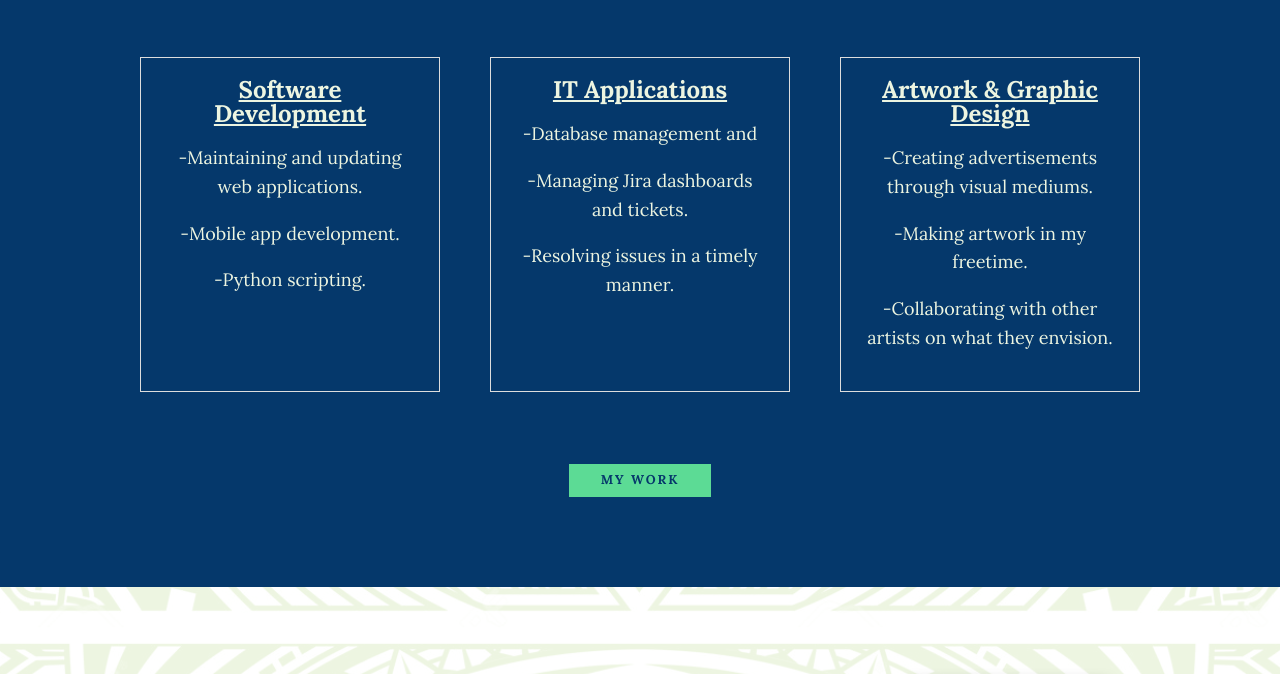
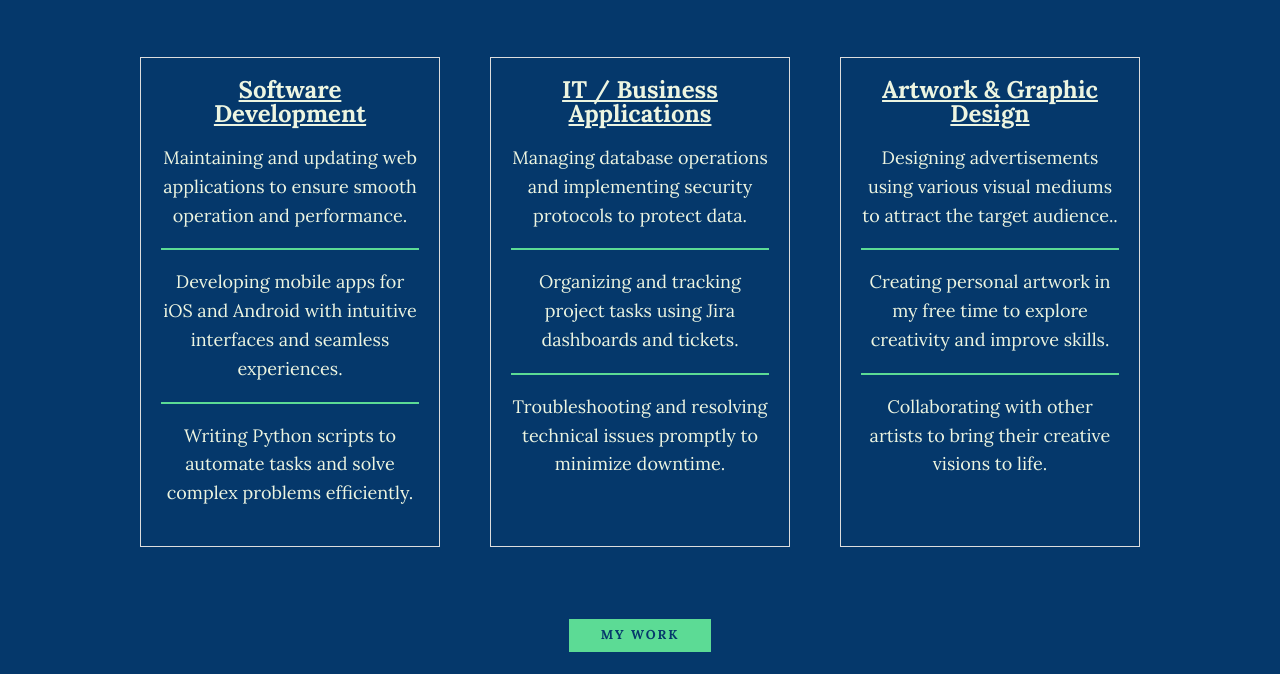
Before and after one commit to ToaHeck/Personal-, a plain HTML site: page index.html in a window 1280 px wide. Shown: the part 751-1425 px from the top of the page. Drawn offline with nearby package versions, Linux system fonts and the light colour scheme.

Commit message:
Update index.html

```diff
--- a/index.html
+++ b/index.html
@@ -34,7 +34,7 @@
             <h1 class="section__title section__title--intro--home">
                 Hi, I'm <strong>To'a Heck</strong>
             </h1>
-            <p class="section__subtitle section__subtitle--intro">Software Engineer | Product Developer | MarTech</p>
+            <p class="section__subtitle section__subtitle--intro">Junior Software Engineer</p>
             <img src="img/toaHeck-portrait.png" alt="a picture of To'a Heck smiling" class="intro__img">
         </section>
 
@@ -45,23 +45,29 @@
             <div class="services">
                 <div class="service">
                     <h3><u>Software Development</u></h3>
-                    <p>-Maintaining and updating web applications.</p>
-                    <p>-Mobile app development.</p]>
-                    <p>-Python scripting.</p>
+                    <p>Maintaining and updating web applications to ensure smooth operation and performance.</p>
+                        <hr color="#5cdb95">
+                    <p>Developing mobile apps for iOS and Android with intuitive interfaces and seamless experiences.</p]>
+                        <hr color="#5cdb95">
+                    <p>Writing Python scripts to automate tasks and solve complex problems efficiently.</p>
                 </div> <!-- / service -->
 
                 <div class="service">
-                    <h3><u>IT Applications</u></h3>
-                    <p>-Database management and</p>
-                    <p>-Managing Jira dashboards and tickets.</p>
-                    <p>-Resolving issues in a timely manner.</p>
+                    <h3><u>IT / Business Applications</u></h3>
+                    <p>Managing database operations and implementing security protocols to protect data.</p>
+                        <hr color="#5cdb95">
+                    <p>Organizing and tracking project tasks using Jira dashboards and tickets.</p>
+                        <hr color="#5cdb95">
+                    <p>Troubleshooting and resolving technical issues promptly to minimize downtime.</p>
                 </div> <!-- / service -->
 
                 <div class="service">
                     <h3><u>Artwork & Graphic Design</u></h3>
-                    <p>-Creating advertisements through visual mediums.</p>
-                    <p>-Making artwork in my freetime.</p>
-                    <p>-Collaborating with other artists on what they envision.</p>
+                    <p>Designing advertisements using various visual mediums to attract the target audience..</p>
+                        <hr color="#5cdb95">
+                    <p>Creating personal artwork in my free time to explore creativity and improve skills.</p>
+                        <hr color="#5cdb95">
+                    <p>Collaborating with other artists to bring their creative visions to life.</p>
                 </div> <!-- / service -->
             </div> <!-- / services -->
 
@@ -114,32 +120,40 @@
             <p class="section__subtitle section__subtitle--work">A selection of my range of work</p>
 
             <div class="portfolio">
+
                  <!-- Portfolio item 01: Topcon work -->
+
+                 <a href="whatflower.html" class="portfolio__item">
+                    <img src="img/whatFlower.png" alt="" class="portfolio__img">
+                    <h3 class="portfolio_item_title">iOS: AI Flower Detection</h3>
+                </a>
+
+                 <!-- Portfolio item 02: Topcon work -->
 
                 <a href="topconwork.html" class="portfolio__item">
                     <img src="img/topcon.png" alt="" class="portfolio__img">
                     <h3 class="portfolio_item_title">Classic ASP Code Blueprinting</h3>
                 </a>
 
-                <!-- Portfolio item 02: iOS Weather App -->
+                <!-- Portfolio item 03: iOS Weather App -->
                 <a href="weather-app.html" class="portfolio__item">
                     <img src="img/clima.png" alt="" class="portfolio__img">
                     <h3 class="portfolio_item_title">iOS: Weather App</h3>
                 </a>
 
-                <!-- Portfolio item 03: iOS TipCalc -->
+                <!-- Portfolio item 04: iOS TipCalc -->
                 <a href="tip-calc.html" class="portfolio__item">
                     <img src="img/tips.png" alt="" class="portfolio__img">
                     <h3 class="portfolio_item_title">iOS: Tip Calculator</h3>
                 </a>
 
-                <!-- Portfolio item 04: iOS Egg Timer -->
+                <!-- Portfolio item 05: iOS Egg Timer -->
                 <a href="eggtimer.html" class="portfolio__item">
                     <img src="img/egg.png" alt="" class="portfolio__img">
                     <h3 class="portfolio_item_title">iOS: Egg Timer</h3>
                 </a>
 
-                <!-- Portfolio item 05: Graphic Design -->
+                <!-- Portfolio item 06: Graphic Design -->
                 <a href="artwork.html" class="portfolio__item">
                     <img src="img/BONSAI.png" alt="" class="portfolio__img" id="bonsai">
                     <h3 class="portfolio_item_title">Artwork and Graphic Design</h3>
```
